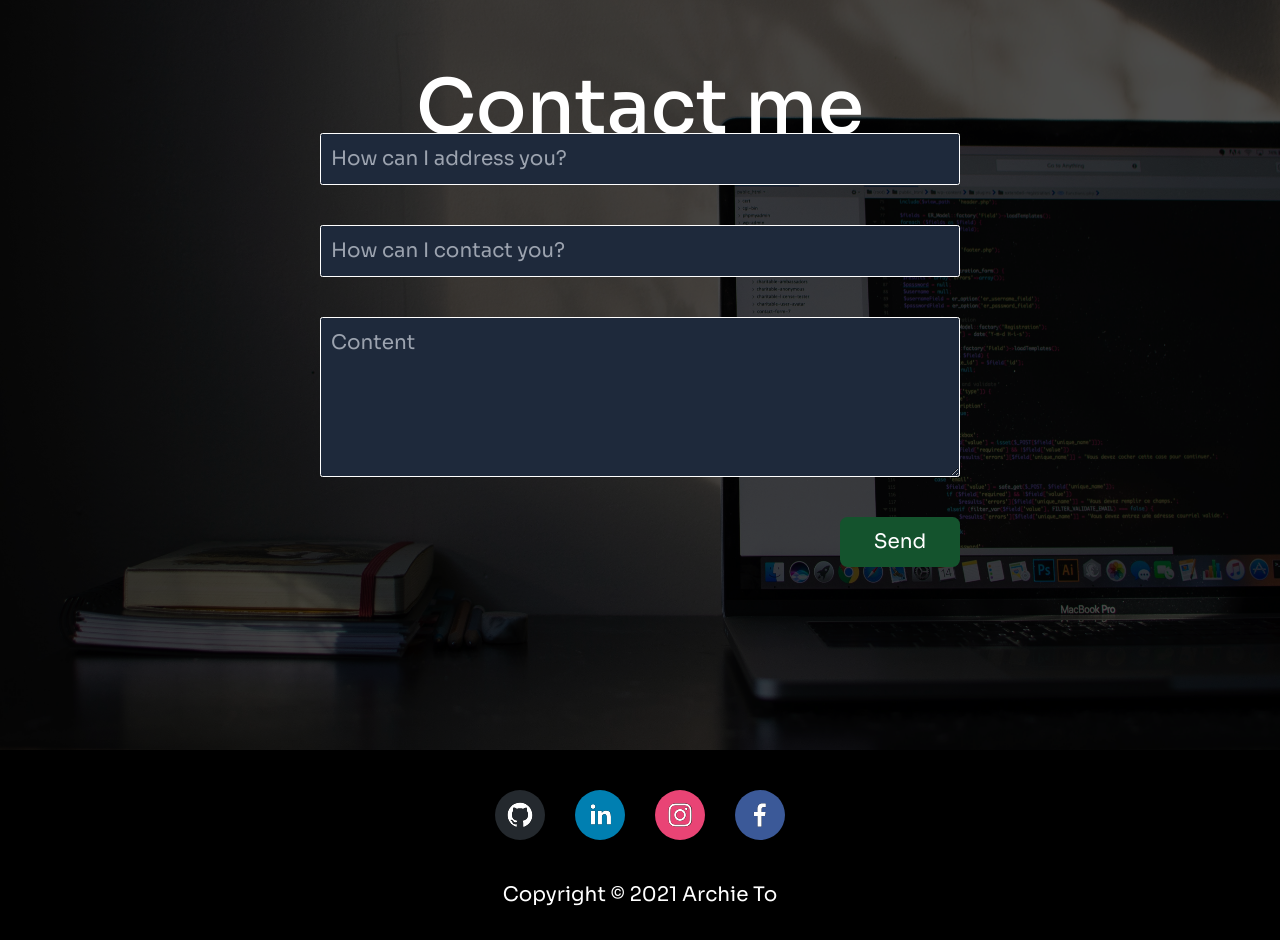
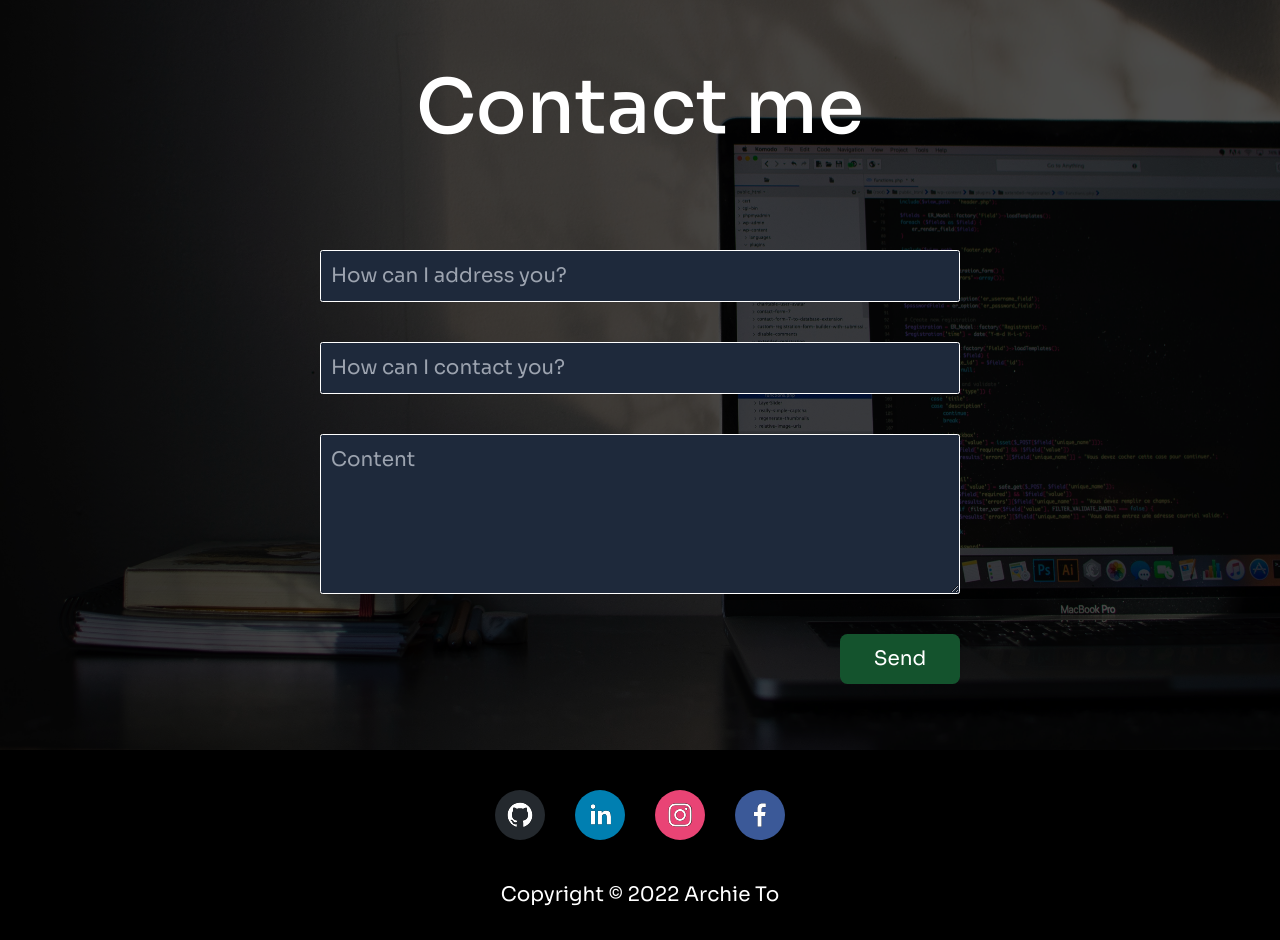
Before and after one commit to toanhminh0412/archie-portfolio, a React (Create React App) app: page / in a window 1280 px wide. Shown: the part 4760-5700 px from the top of the page. Built offline with nearby package versions, Linux system fonts and the light colour scheme; no server answers.

Commit message:
Final edits

```diff
--- a/public/index.html
+++ b/public/index.html
@@ -12,7 +12,7 @@
     <link rel="preconnect" href="https://fonts.gstatic.com" crossorigin>
     <link href="https://fonts.googleapis.com/css2?family=Sora:wght@100;200;300;400;500;600;700;800&display=swap" rel="stylesheet">
 
-    <title>React App</title>
+    <title>Archie To</title>
   </head>
   <body>
     <div id="root"></div>
--- a/src/App.js
+++ b/src/App.js
@@ -1,5 +1,5 @@
 import './App.css';
-import React, {useState} from 'react';
+import React from 'react';
 import Projects from './components/Projects';
 import Posts from './components/Posts';
 import {BrowserRouter as Router, Routes, Route} from "react-router-dom";
--- a/src/components/Footer.js
+++ b/src/components/Footer.js
@@ -10,7 +10,7 @@ export default function Footer() {
                 <SocialIcon className='mr-6' url="https://www.instagram.com/archie.to.minh/" fgColor="white" target="_blank"/>
                 <SocialIcon url="https://www.facebook.com/anhto.minh/" fgColor="white" target="_blank"/>
             </div>
-            <p className='h-fit w-fit my-auto mx-auto text-white mt-4 lg:mt-8'>Copyright &copy; 2021 Archie To</p>
+            <p className='h-fit w-fit my-auto mx-auto text-white mt-4 lg:mt-8'>Copyright &copy; 2022 Archie To</p>
         </div>
     )
 }
--- a/src/components/HomeContact.js
+++ b/src/components/HomeContact.js
@@ -43,7 +43,7 @@ export default function HomeContact({reference}) {
             <img src="img/contact.jpg" alt='contact img' className='h-full w-full'/>
             <div className='absolute top-0 left-0 bg-black opacity-70 h-full w-full'></div>
             <h1 className='w-fit text-center text-white absolute z-10 inset-x-0 mx-auto top-16 lg:top-24 font-medium text-4xl lg:text-6xl'>Contact me</h1>
-            <form ref={reference} className='absolute inset-0 mx-auto my-auto z-10 flex flex-col flex-wrap w-3/4 lg:w-1/2 h-fit' onSubmit={submitContact}>
+            <form ref={reference} className='absolute inset-x-0 mx-auto top-40 lg:top-60 z-10 flex flex-col flex-wrap w-3/4 lg:w-1/2 h-fit' onSubmit={submitContact}>
                     <input className='mb-8 p-2 bg-slate-800 border border-white text-white rounded-sm' type='text' name='name' placeholder='How can I address you?' value={name} onChange={updateName}/>
                     <input className='mb-8 p-2 bg-slate-800 border border-white text-white rounded-sm' type='text' name='contact' placeholder='How can I contact you?' value={contact} onChange={updateContact}/>
                     <textarea className='h-24 lg:h-32 p-2 mb-8 bg-slate-800 border border-white text-white rounded-sm' name='content' placeholder='Content' value={content} onChange={updateContent}/>
--- a/src/components/Projects.js
+++ b/src/components/Projects.js
@@ -8,7 +8,6 @@ import { useNavigate } from "react-router-dom";
 export default function Projects() {
     const [projectList, setProjectList] = useState([]);
     const navigate = useNavigate();
-    let projectId = 0
 
     const toContact = () => {
         navigate('/contact')
```
